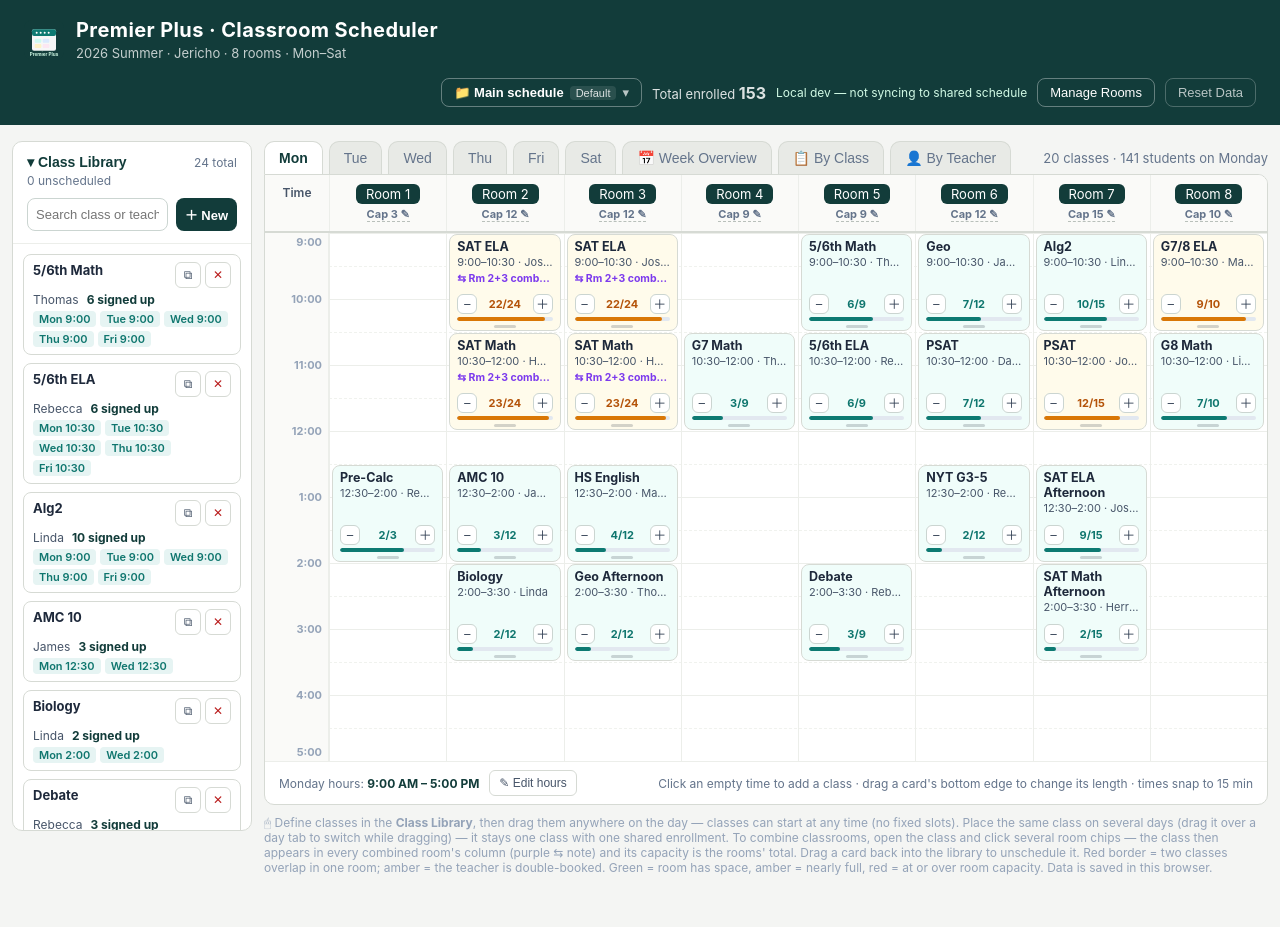
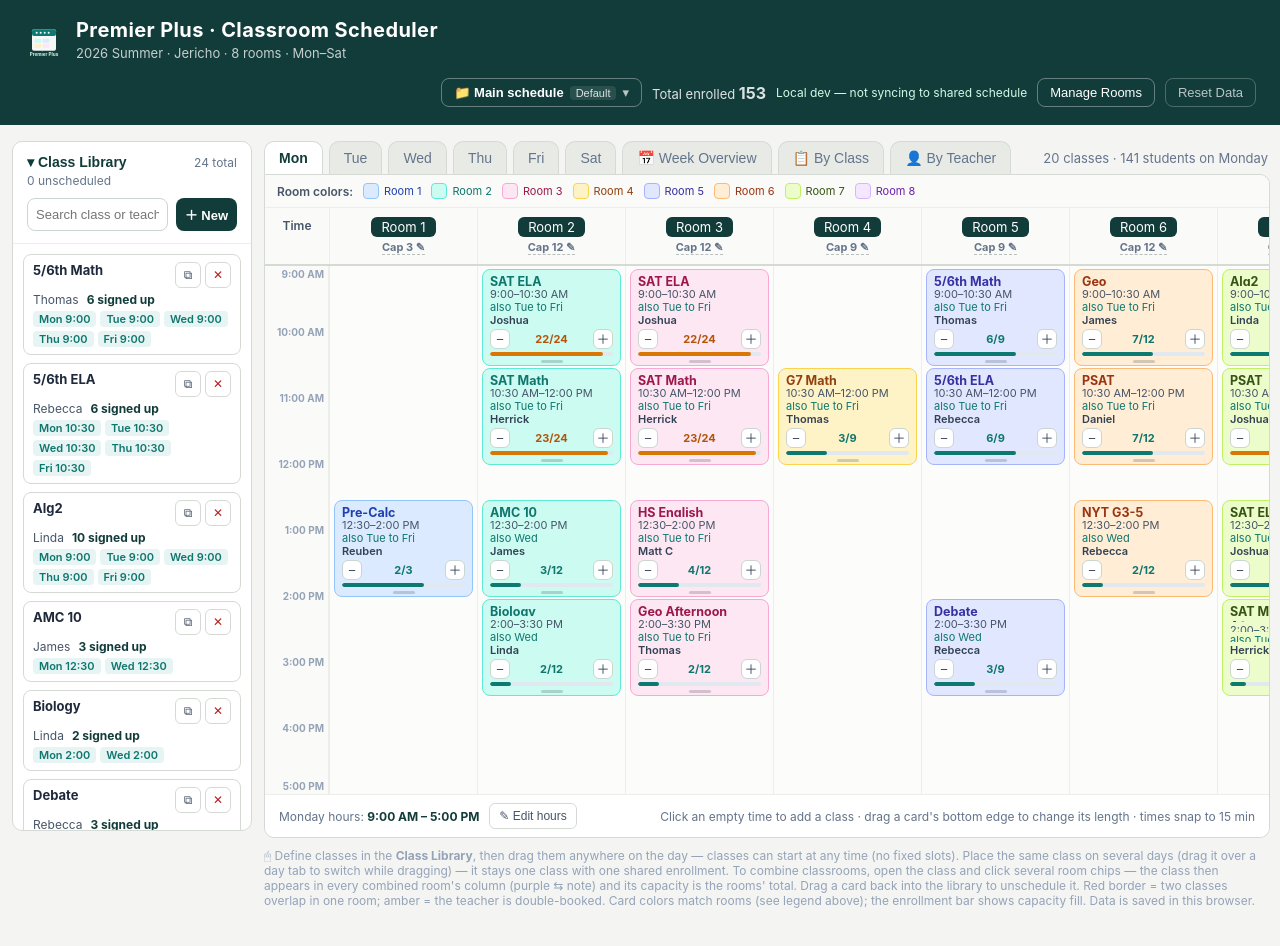
Before and after one commit to yuyanx/classroom-scheduler, a React (Vite) app: page / in a window 1280 px wide. Shown: the top 946 px of the page. Built offline with nearby package versions, Linux system fonts and the light colour scheme.

Commit message:
ui: align Mon–Sat day grid with overview tabs
Add room color legend, AM/PM time axis, room-colored cards, and By Class
card layout (title → time → days → teacher → enrollment) on single-day views.

```diff
--- a/src/App.jsx
+++ b/src/App.jsx
@@ -81,6 +81,13 @@ const fmtTime = (min) => {
 };
 const fmtAmPm = (min) => `${fmtTime(min)} ${min < 720 ? "AM" : "PM"}`;
 const fmtRange = (s, e) => `${fmtTime(s)}–${fmtTime(e)}`;
+const fmtRangeAmPm = (s, e) => {
+  const startAm = s < 720;
+  const endAm = e <= 720 ? e < 720 : false;
+  if (startAm === endAm) return `${fmtTime(s)}–${fmtTime(e)} ${startAm ? "AM" : "PM"}`;
+  return `${fmtAmPm(s)}–${fmtAmPm(e)}`;
+};
+const DAY_ROOM_MIN_W = 148;
 const toInput = (min) => `${String(Math.floor(min / 60)).padStart(2, "0")}:${String(min % 60).padStart(2, "0")}`;
 const fromInput = (v) => {
   const m = /^(\d{1,2}):(\d{2})$/.exec(v || "");
@@ -2142,18 +2149,21 @@ export default function ClassroomScheduler() {
     [catalog, idx.scheduledClassIds]
   );
 
-  // ── One scheduled card on the day grid ──
-  const renderBlock = (p, laneInfo) => {
+  const roomOrder = useMemo(() => rooms.map((r) => r.id), [rooms]);
+
+  // ── One scheduled card on the day grid (layout matches By Class tab) ──
+  const renderBlock = (p, laneInfo, colorRoomId) => {
     const cls = classOfId(p.classId);
     if (!cls) return null;
     const end = resize?.plId === p.id ? resize.end : p.end;
     const top = (p.start - gridStart) * PX_PER_MIN;
-    const h = (end - p.start) * PX_PER_MIN;
+    const h = Math.max(14, (end - p.start) * PX_PER_MIN - 2);
     const { lane, lanes } = laneInfo || { lane: 0, lanes: 1 };
     const combined = p.rooms.length > 1;
     const cap = capOfRooms(p.rooms);
     const col = ratioColor(cls.reg, cap);
     const pct = cap ? Math.min(100, Math.round((cls.reg / cap) * 100)) : 0;
+    const rc = roomOverviewColor(colorRoomId, roomOrder);
     const cached = resize?.plId === p.id ? null : tabBlockMeta.get(p.id);
     const roomClashes = cached
       ? cached.roomClashes
@@ -2163,9 +2173,20 @@ export default function ClassroomScheduler() {
       : teacherConflictLabels(teacherConflictsForPlacement({ ...p, end }));
     const hasRoomClash = roomClashes.length > 0;
     const hasTeacherConflict = teacherConflicts.length > 0;
-    const otherDays = cached
-      ? cached.otherDays
-      : [...new Set(placementsOf(cls.id).filter((x) => x.id !== p.id).map((x) => DAY_SHORT[x.day]))];
+    const otherDayKeys = [...new Set(placementsOf(cls.id).filter((x) => x.id !== p.id).map((x) => x.day))];
+    const dayLabel = otherDayKeys.length ? formatDayRange(otherDayKeys) : "";
+    const teacherLabel = cls.teacher || <i style={{ color: "#b45309" }}>TBD</i>;
+    const compact = lanes > 1;
+    const metaFs = compact ? 10 : 11;
+    const regThreshold = compact ? 56 : 64;
+    const metaLine = {
+      fontSize: metaFs,
+      lineHeight: 1.2,
+      whiteSpace: "nowrap",
+      overflow: "hidden",
+      textOverflow: "ellipsis",
+      minWidth: 0,
+    };
     const isDragging = drag?.type === "pl" && drag.id === p.id;
     return (
       <div
@@ -2185,84 +2206,77 @@ export default function ClassroomScheduler() {
         onDragEnd={() => { setDrag(null); setGhost(null); ghostRef.current = null; setDragOver(null); }}
         onClick={(e) => { e.stopPropagation(); setEditing({ isNew: false, classId: cls.id, placementId: p.id }); }}
         title={
-          `${cls.name} · ${fmtRange(p.start, end)}` +
-          (combined ? ` · combined Rooms ${roomsLabel(p.rooms)} (drags move its time; change rooms in the dialog)` : "") +
+          `${cls.name} · ${fmtRangeAmPm(p.start, end)}` +
+          (dayLabel ? ` · also ${dayLabel}` : "") +
+          ` · ${cls.teacher || "TBD"} · ${overviewRoomLabel(p.rooms)}` +
+          (combined ? ` · combined Rooms ${roomsLabel(p.rooms)}` : "") +
           (hasRoomClash ? ` · ROOM CONFLICT with ${[...new Set(roomClashes.map((c) => classOfId(c.classId)?.name))].join(", ")}` : "") +
           (hasTeacherConflict ? ` · same teacher also has ${teacherConflicts.join(", ")}` : "") +
           " — drag to move · drag the bottom edge to change length · click to edit"
         }
         style={{
           position: "absolute",
-          top: top + 1,
-          height: Math.max(14, h - 2),
-          left: `calc(${(lane / lanes) * 100}% + 2px)`,
-          width: `calc(${100 / lanes}% - 5px)`,
+          top: top + 3,
+          height: h,
+          left: `calc(${(lane / lanes) * 100}% + 4px)`,
+          width: `calc(${100 / lanes}% - 8px)`,
           boxSizing: "border-box",
           zIndex: 1,
-          background: col.bg,
-          border: hasRoomClash ? "2px solid #dc2626" : hasTeacherConflict ? "2px solid #d97706" : "1px solid #d6dad4",
+          background: hasRoomClash ? "#fee2e2" : hasTeacherConflict ? "#fffbeb" : rc.bg,
+          border: hasRoomClash ? "2px solid #dc2626" : hasTeacherConflict ? "2px solid #d97706" : `1px solid ${rc.border}`,
           boxShadow: hasRoomClash
             ? "0 0 0 3px rgba(220,38,38,.12)"
             : hasTeacherConflict
               ? "0 0 0 3px rgba(217,119,6,.12)"
               : "none",
           borderRadius: 8,
-          padding: "4px 7px 9px",
+          padding: compact ? "3px 5px 6px" : "4px 7px 9px",
           overflow: "hidden",
           cursor: "grab",
           opacity: isDragging ? 0.35 : 1,
+          color: rc.text,
           display: "flex",
           flexDirection: "column",
           transition: "opacity .15s, box-shadow .15s",
         }}
       >
-        {/* Text area clips when space runs out; the counter section below never gets pushed out */}
-        <div style={{ flex: 1, minHeight: 0, overflow: "hidden", display: "flex", flexDirection: "column", gap: 2 }}>
-          <div style={{ fontWeight: 700, fontSize: 12.5, lineHeight: 1.2, overflowWrap: "anywhere", overflow: "hidden", display: "-webkit-box", WebkitLineClamp: 2, WebkitBoxOrient: "vertical" }}>
-            {cls.name}
+        <div style={{ flex: 1, minHeight: 0, overflow: "hidden", display: "flex", flexDirection: "column", gap: compact ? 1 : 2 }}>
+          <div style={{ flex: 1, minHeight: 0, overflow: "hidden", display: "flex", flexDirection: "column", gap: compact ? 1 : 2 }}>
+            <div style={{ fontWeight: 700, fontSize: compact ? 11 : 12.5, lineHeight: 1.2, overflowWrap: "anywhere", overflow: "hidden", display: "-webkit-box", WebkitLineClamp: compact ? 1 : 2, WebkitBoxOrient: "vertical" }}>
+              {cls.name}{(hasRoomClash || hasTeacherConflict) ? " ⚠" : ""}
+            </div>
+            {h >= 32 && (
+              <div style={{ ...metaLine, color: "#475569" }}>
+                {fmtRangeAmPm(p.start, end)}
+              </div>
+            )}
+            {h >= 44 && dayLabel && (
+              <div style={{ ...metaLine, color: "#0f766e" }} title="Same class (one roster) also meets on these days">
+                also {dayLabel}
+              </div>
+            )}
           </div>
-          <div style={{ fontSize: 11, color: "#475569", lineHeight: 1.25, whiteSpace: "nowrap", overflow: "hidden", textOverflow: "ellipsis" }}>
-            {fmtRange(p.start, end)}
-            {h >= 56 && <> · {cls.teacher || <i style={{ color: "#b45309" }}>TBD</i>}</>}
-          </div>
-          {combined && h >= 44 && (
-            <div
-              style={{ fontSize: 10.5, color: "#7c3aed", fontWeight: 700, whiteSpace: "nowrap", overflow: "hidden", textOverflow: "ellipsis" }}
-              title={`This class uses Rooms ${roomsLabel(p.rooms)} at the same time`}
-            >
-              ⇆ Rm {roomsLabel(p.rooms)} combined
-            </div>
-          )}
-          {h >= 78 && hasRoomClash && (
-            <div style={{ ...roomConflictStyle, whiteSpace: "nowrap", overflow: "hidden", textOverflow: "ellipsis" }}>Room conflict</div>
-          )}
-          {h >= 78 && !hasRoomClash && hasTeacherConflict && (
-            <div style={{ ...teacherWarningStyle, whiteSpace: "nowrap", overflow: "hidden", textOverflow: "ellipsis" }}>Teacher conflict</div>
-          )}
-          {h >= 100 && otherDays.length > 0 && (
-            <div
-              style={{ fontSize: 11, color: "#0f766e", whiteSpace: "nowrap", overflow: "hidden", textOverflow: "ellipsis" }}
-              title="Same class (one roster) also meets on these days"
-            >
-              ⇄ also {otherDays.join(" · ")}
+          {h >= 40 && (
+            <div style={{ ...metaLine, flexShrink: 0, color: "#334155", fontWeight: 600 }}>
+              {teacherLabel}
             </div>
           )}
         </div>
-        {h >= 64 && (
+        {h >= regThreshold && (
           <div style={{ flexShrink: 0, marginTop: 2, minWidth: 0 }}>
-            <div style={{ display: "flex", alignItems: "center", gap: 3, minWidth: 0 }}>
-              {h >= 88 && lanes === 1 && (
-                <button onClick={(e) => { e.stopPropagation(); bump(cls.id, -1); }} style={stepBtn}>−</button>
+            <div style={{ display: "flex", alignItems: "center", gap: compact ? 1 : 3, minWidth: 0 }}>
+              {!planReadOnly && (
+                <button onClick={(e) => { e.stopPropagation(); bump(cls.id, -1); }} style={compact ? stepBtnCompact : stepBtn}>−</button>
               )}
-              <span style={{ fontSize: 11, fontWeight: 700, color: col.text, minWidth: 0, flex: 1, textAlign: "center", whiteSpace: "nowrap", overflow: "hidden" }}>
+              <span style={{ fontSize: compact ? 10 : 11, fontWeight: 700, color: col.text, minWidth: 0, flex: 1, textAlign: "center", whiteSpace: "nowrap", overflow: "hidden" }}>
                 {cls.reg}/{cap}{cls.reg >= cap && cap > 0 ? " · FULL" : ""}
               </span>
-              {h >= 88 && lanes === 1 && (
-                <button onClick={(e) => { e.stopPropagation(); bump(cls.id, +1); }} style={stepBtn}>＋</button>
+              {!planReadOnly && (
+                <button onClick={(e) => { e.stopPropagation(); bump(cls.id, +1); }} style={compact ? stepBtnCompact : stepBtn}>＋</button>
               )}
             </div>
             <div style={{ height: 4, background: "#e2e8f0", borderRadius: 2, marginTop: 3, overflow: "hidden" }}>
-              <div style={{ width: pct + "%", height: "100%", background: col.bar, borderRadius: 2, transition: "width .25s" }} />
+              <div style={{ width: `${pct}%`, height: "100%", background: col.bar, borderRadius: 2, transition: "width .25s" }} />
             </div>
           </div>
         )}
@@ -2766,15 +2780,16 @@ export default function ClassroomScheduler() {
               />
             ) : (
             <>
-            <div style={{ background: "#fff", border: "1px solid #d6dad4", borderRadius: "0 10px 10px 10px", overflowX: "auto" }}>
-              <div style={{ minWidth: 64 + rooms.length * 110, position: "relative" }}>
+            <div style={{ background: "#fff", border: "1px solid #d6dad4", borderRadius: "0 10px 10px 10px", overflowX: "auto", width: "100%" }}>
+              <OverviewRoomLegendBar rooms={rooms} />
+              <div style={{ minWidth: 64 + rooms.length * DAY_ROOM_MIN_W, position: "relative" }}>
                 {/* Room header row */}
                 <div style={{ display: "flex", borderBottom: "2px solid #d6dad4", background: "#fafaf8" }}>
                   <div style={{ flex: "0 0 64px", width: 64, position: "sticky", left: 0, zIndex: 4, background: "#fafaf8", boxSizing: "border-box", padding: "10px 6px", fontSize: 12, fontWeight: 600, color: "#475569", textAlign: "center" }}>
                     Time
                   </div>
                   {rooms.map((r) => (
-                    <div key={r.id} style={{ flex: 1, minWidth: 110, boxSizing: "border-box", padding: "8px 4px 9px", textAlign: "center", borderLeft: "1px solid #eceeea" }}>
+                    <div key={r.id} style={{ flex: 1, minWidth: DAY_ROOM_MIN_W, boxSizing: "border-box", padding: "8px 4px 9px", textAlign: "center", borderLeft: "1px solid #eceeea" }}>
                       <div
                         onClick={() => openRoomCapEditor(r.id)}
                         title={`Click to change Room ${r.id}'s capacity`}
@@ -2799,12 +2814,15 @@ export default function ClassroomScheduler() {
                         style={{
                           position: "absolute",
                           top: (t - gridStart) * PX_PER_MIN,
-                          right: 6,
+                          right: 4,
                           transform: t === gridStart ? "translateY(2px)" : t === gridEnd ? "translateY(calc(-100% - 2px))" : "translateY(-50%)",
-                          fontSize: 11, fontWeight: 700, color: "#94a3b8",
+                          fontSize: 10,
+                          fontWeight: 700,
+                          color: "#94a3b8",
+                          whiteSpace: "nowrap",
                         }}
                       >
-                        {fmtTime(t)}
+                        {fmtAmPm(t)}
                       </div>
                     ))}
                   </div>
@@ -2824,9 +2842,9 @@ export default function ClassroomScheduler() {
                         key={room.id}
                         {...colHandlers(room.id)}
                         title="Click an empty time to add a class here — or drag a card from the Class Library"
-                        style={{ flex: 1, minWidth: 110, position: "relative", height: gridH, boxSizing: "border-box", borderLeft: "1px solid #eceeea" }}
+                        style={{ flex: 1, minWidth: DAY_ROOM_MIN_W, position: "relative", height: gridH, boxSizing: "border-box", borderLeft: "1px solid #eceeea", background: "#fcfcfb" }}
                       >
-                        {colPls.map((p) => renderBlock(p, lanes.get(p.id)))}
+                        {colPls.map((p) => renderBlock(p, lanes.get(p.id), room.id))}
                         {ghost && ghost.rooms.includes(room.id) && (() => {
                           const lane = ghost.laneInfo?.[room.id] || { lane: 0, lanes: 1 };
                           const roomClash = ghost.roomConflict;
@@ -2883,7 +2901,7 @@ export default function ClassroomScheduler() {
               and click several room chips — the class then appears in every combined room's column (purple ⇆ note)
               and its capacity is the rooms' total. Drag a card back into the library to unschedule it. Red border =
               two classes overlap in one room; amber = the teacher is double-booked.
-              Green = room has space, amber = nearly full, red = at or over room capacity.{" "}
+              Card colors match rooms (see legend above); the enrollment bar shows capacity fill.{" "}
               {REMOTE_ENABLED ? "Everyone sees this same shared schedule." : "Data is saved in this browser."}
             </p>
             </>
```
Also changed, not shown: app.js.
